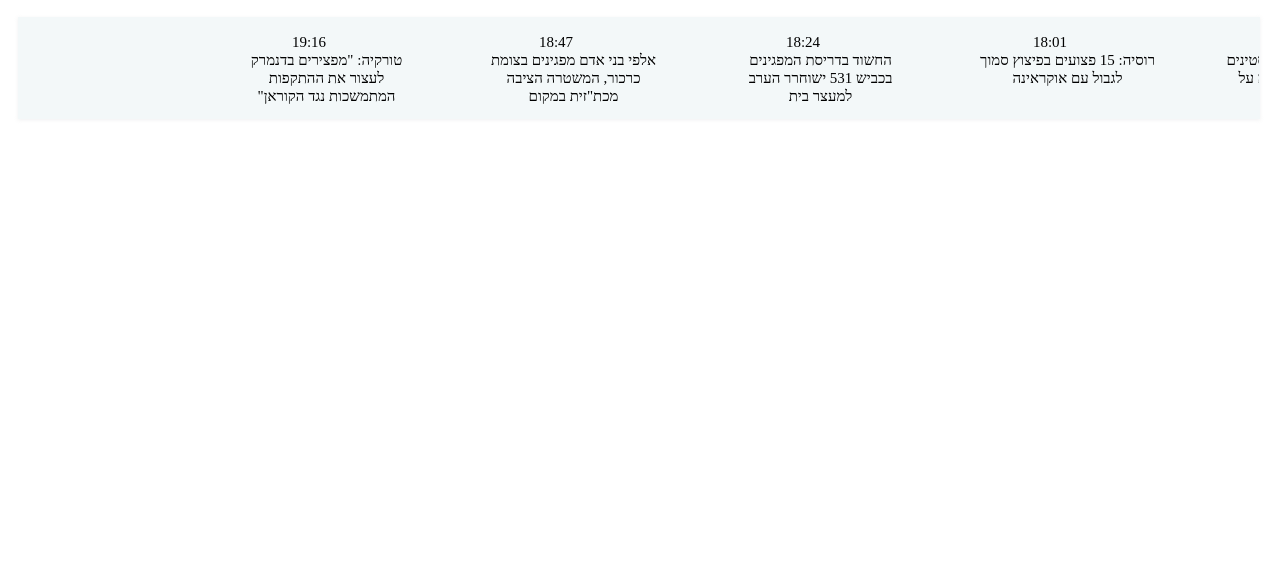
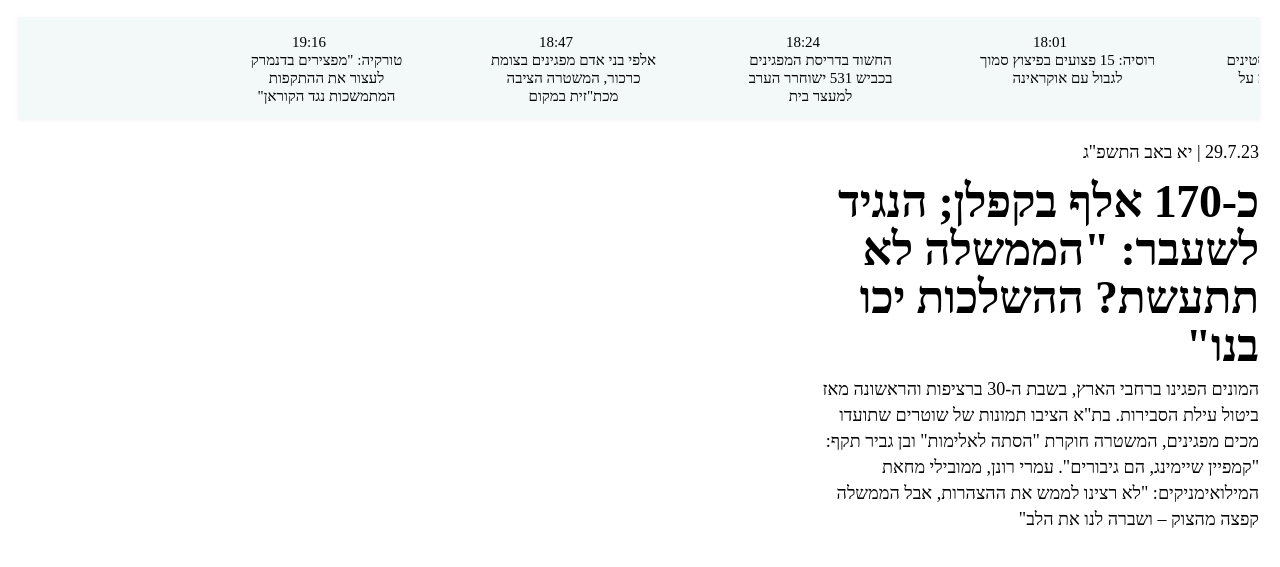
Before and after one commit to Ohad-Raz/Ynet-assignment, a plain HTML site: page index.html in a window 1280 px wide. Shown: the part 355-922 px from the top of the page. Before the commit the page ends 800 px from the top, so only its background shows below. Drawn offline with Linux system fonts and the light colour scheme; a web font is replaced by a local one.

Commit message:
first article

```diff
--- a/index.html
+++ b/index.html
@@ -351,5 +351,21 @@
         </div>
       </div>
     </div>
+    <div>
+      <container class="bigcontainer">
+        <div class="datebigarticle">29.7.23 | יא באב התשפ"ג</div>
+        <h1 class="bigarticletitle">
+          כ-170 אלף בקפלן; הנגיד לשעבר: "הממשלה לא תתעשת? ההשלכות יכו בנו"
+        </h1>
+
+        <p class="bigarticletext">
+          המונים הפגינו ברחבי הארץ, בשבת ה-30 ברציפות והראשונה מאז ביטול עילת
+          הסבירות. בת"א הציבו תמונות של שוטרים שתועדו מכים מפגינים, המשטרה חוקרת
+          "הסתה לאלימות" ובן גביר תקף: "קמפיין שיימינג, הם גיבורים". עמרי רונן,
+          ממובילי מחאת המילואימניקים: "לא רצינו לממש את ההצהרות, אבל הממשלה קפצה
+          מהצוק – ושברה לנו את הלב"
+        </p>
+      </container>
+    </div>
   </body>
 </html>
--- a/style.css
+++ b/style.css
@@ -334,3 +334,51 @@ body {
   width: 90%;
   content: " ";
 }
+
+.bigcontainer {
+  flex-grow: 1;
+  display: flex;
+  flex-direction: column;
+  margin-top: 5vh;
+  width: 35vw;
+  height: 55vh;
+  border: 1px solid rgba(0, 0, 0, 0);
+  position: absolute;
+}
+.datebigarticle {
+  font-size: 18px;
+  line-height: 24px;
+  color: #000;
+  pointer-events: none;
+  position: absolute;
+  text-align: right;
+}
+
+.bigarticletitle {
+  font-size: 2.875rem;
+  line-height: 1.04;
+  letter-spacing: -0.29px;
+  vertical-align: middle;
+  overflow: hidden;
+  display: flex;
+  font-weight: bold;
+  /* width: 533px; */
+  margin: 0.9375vw 2.8125vw;
+  text-align: right;
+  margin-block-start: 0.83em;
+  margin-block-end: 0.83em;
+  margin-inline-start: 0px;
+  margin-inline-end: 0px;
+  /* text-align: right;
+  position: relative; */
+}
+
+.bigarticletext {
+  margin-top: -4vh;
+  font-size: 21x;
+  /* width: 533px; */
+  text-align: right;
+  position: relative;
+  font-size: 18px;
+  line-height: 26px;
+}
```
